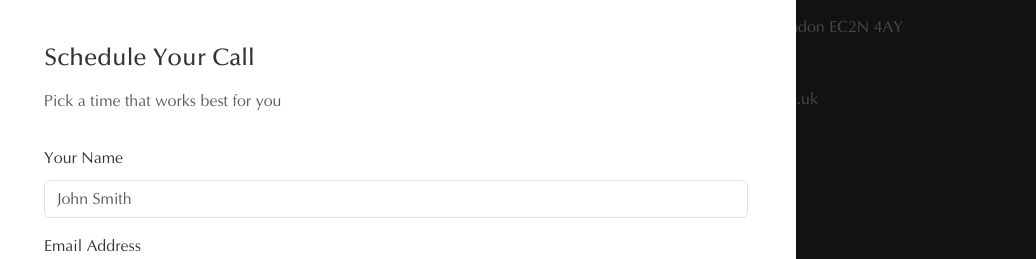
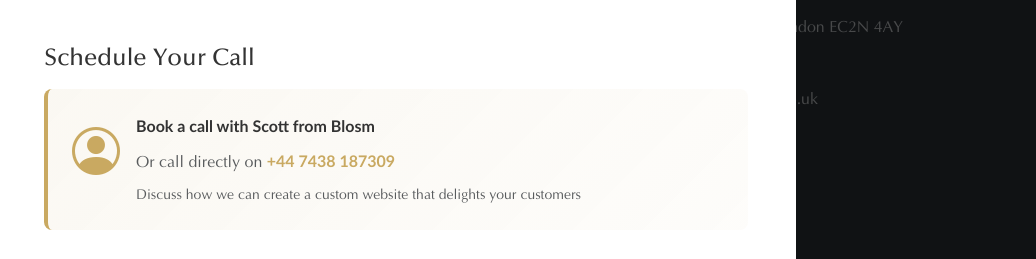
Before and after one commit to ssharples/finance-template, a website built with Vite: page index.html in a window 1280 px wide. Both pictures are taken after a click on the link "feedback?". Shown: the part 7340-7599 px from the top of the page, 244-1280 px from the left. Built offline with nearby package versions, Linux system fonts and the light colour scheme.

Commit message:
Add personalized message to Blosm booking modal with Scott's contact details

```diff
--- a/css/style.css
+++ b/css/style.css
@@ -1407,3 +1407,21 @@ footer a:hover {
 .blosm-confirmation-details {
     border-left: 4px solid #C9A961;
 }
+
+.blosm-personal-message {
+    background: linear-gradient(135deg, rgba(201, 169, 97, 0.08) 0%, rgba(201, 169, 97, 0.03) 100%);
+    border-left: 4px solid #C9A961;
+    border-radius: 8px;
+}
+
+.blosm-phone-link {
+    color: #C9A961;
+    text-decoration: none;
+    font-weight: 600;
+    transition: color 0.3s ease;
+}
+
+.blosm-phone-link:hover {
+    color: #d4b876;
+    text-decoration: underline;
+}
--- a/index.html
+++ b/index.html
@@ -1001,7 +1001,19 @@
                     <!-- Step 1: Booking Form -->
                     <div id="blosm-step-1" class="blosm-step active">
                         <h2 class="h4 mb-3">Schedule Your Call</h2>
-                        <p class="text-muted mb-4">Pick a time that works best for you</p>
+
+                        <div class="blosm-personal-message p-4 mb-4">
+                            <div class="d-flex align-items-start">
+                                <div class="blosm-message-icon me-3">
+                                    <i class="bi bi-person-circle" style="font-size: 3rem; color: #C9A961;"></i>
+                                </div>
+                                <div>
+                                    <p class="mb-2"><strong>Book a call with Scott from Blosm</strong></p>
+                                    <p class="text-muted mb-2">Or call directly on <a href="tel:+447438187309" class="blosm-phone-link">+44 7438 187309</a></p>
+                                    <p class="text-muted mb-0 small">Discuss how we can create a custom website that delights your customers</p>
+                                </div>
+                            </div>
+                        </div>
 
                         <form id="blosm-booking-form" class="blosm-booking-form">
                             <input type="hidden" id="blosm-business-id" name="business_id" value="">
```
Also changed, not shown: .claude-flow/metrics/system-metrics.json.
